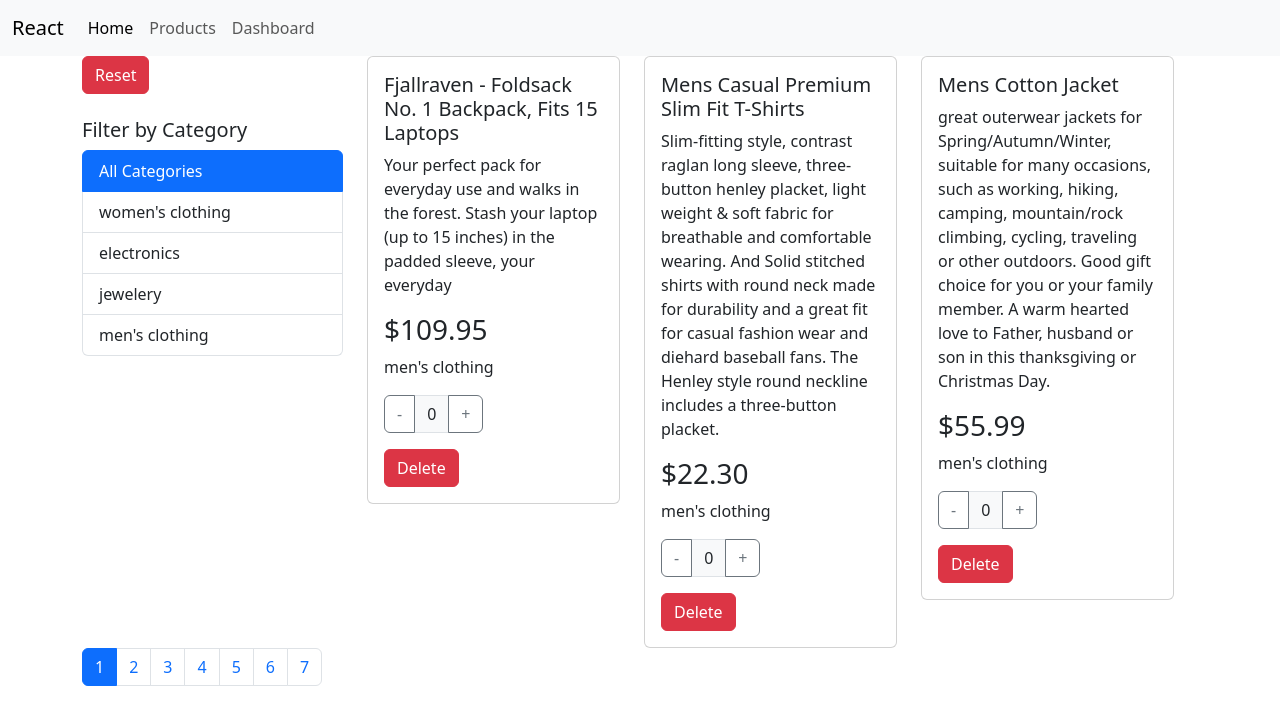
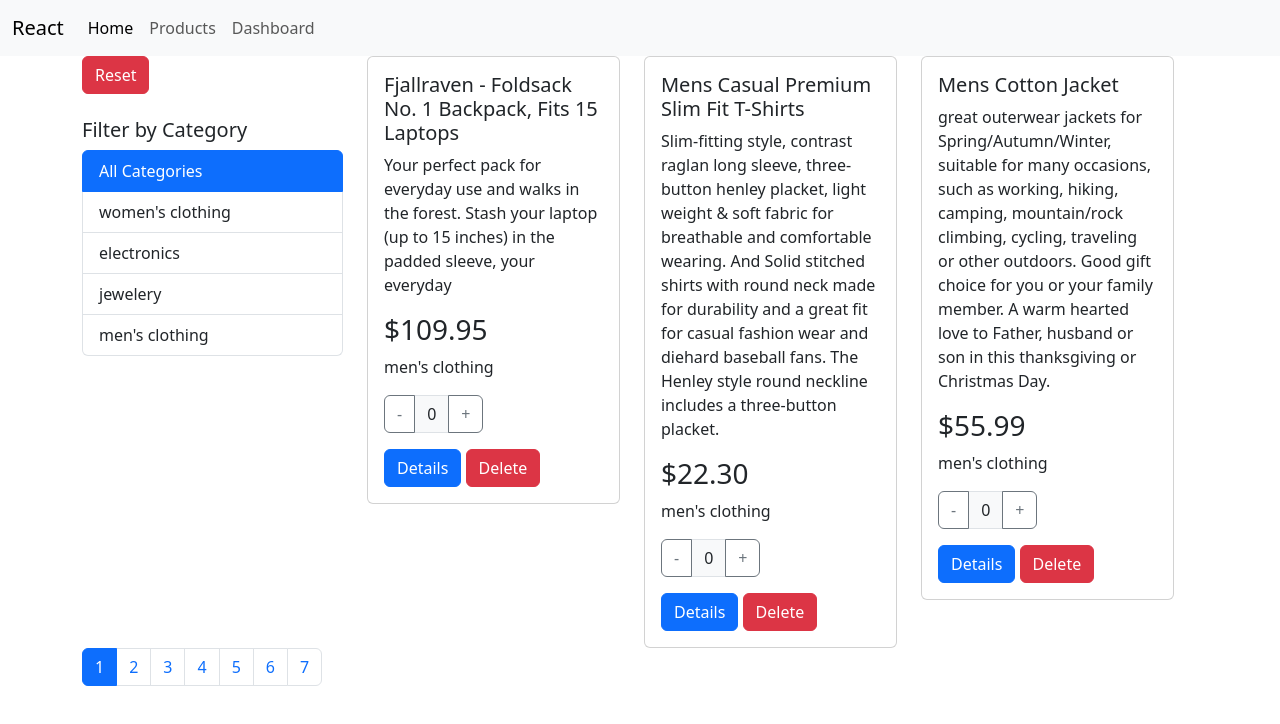
Before and after one commit to gc-techies/learn-react-sept-2026, a React (Vite) app: page /products in a window 1280 px wide. Shown: the top 724 px of the page. Built offline with nearby package versions, Linux system fonts and the light colour scheme.

Commit message:
route parameter introduced

```diff
--- a/src/components/App.jsx
+++ b/src/components/App.jsx
@@ -4,6 +4,7 @@
 import Dashboard from './Dashboard'
 import Products from './Products'
 import NavBar from './NavBar'
+import ProductDetails from './ProductDetails'
 
 export default class App extends Component {
     render() {
@@ -13,6 +14,7 @@
                 <Routes>
                     <Route path="/" element={<Home />} />
                     <Route path="/products" element={<Products />} />
+                    <Route path="/product/:id" element={<ProductDetails />} />
                     <Route path="/dashboard" element={<Dashboard />} />
                 </Routes>
             </div>
--- a/src/components/Card.jsx
+++ b/src/components/Card.jsx
@@ -1,4 +1,5 @@
 import React, { Component } from 'react'
+import { Link } from 'react-router-dom';
 
 export default class Card extends Component {
     componentWillUnmount() {
@@ -29,6 +30,8 @@
                             </span>
                             <button className="btn btn-outline-secondary" onClick={() => this.props.increment(this.props.item)}>+</button>
                         </div>
+                        <Link to={`/product/${this.props.item.id}`} className="btn btn-primary">Details</Link>
+                        &nbsp;
                         <a href="#" className="btn btn-danger" onClick={() => this.props.delete(this.props.item)}>Delete</a>
                     </div>
                 </div>
--- a/src/components/Dashboard.jsx
+++ b/src/components/Dashboard.jsx
@@ -3,7 +3,6 @@
 export default class Dashboard extends Component {
 
     render() {
-        console.log(this.props);
         return (
             <div>Dashboard</div>
         )
--- /dev/null
+++ b/src/components/ProductDetails.jsx
@@ -0,0 +1,22 @@
+import React, { useState } from 'react'
+import { useParams } from 'react-router-dom';
+
+const ProductDetails = () => {
+    const {id} = useParams();
+    /*  useState is a hook that allows you to add state to functional components. It returns an array with two
+        elements: the current state value and a function to update that state. You can use it like this:
+    */
+    const [name, setName] = useState(''); // name is the current state value, and setName is the function to update it. The argument passed to useState ('' in this case) is the initial state value.
+    let arr = [10, 2, 3, 4, 5];
+    console.log(arr[0]);
+
+    const [tenth, ...rest] = arr; // destructuring assignment to extract values from the array into separate variables
+
+    console.log(tenth, rest);
+
+    return (
+        <div>ProductDetails: {id}</div>
+    )
+}
+
+export default ProductDetails;
```
